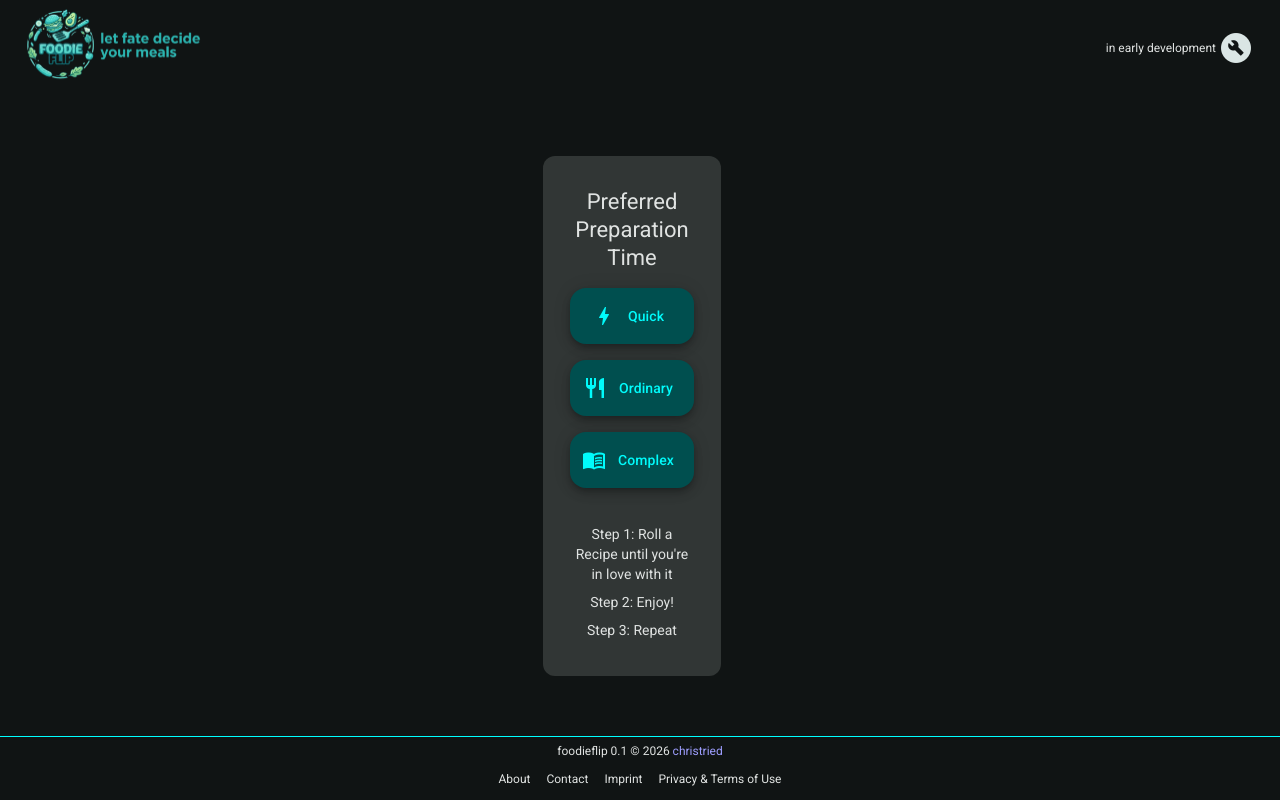
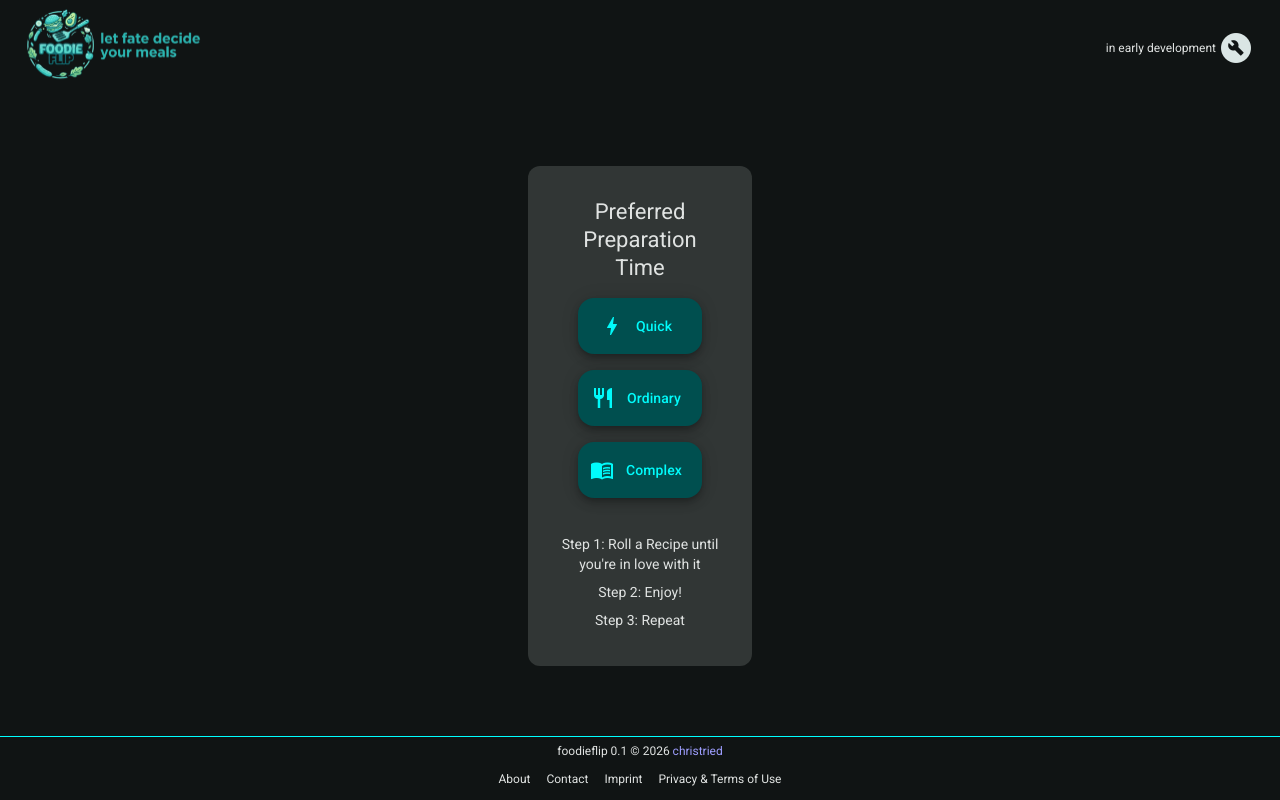
Before and after one commit to christried/foodieflip, an Angular app: page / in a window 1280 px wide. Built offline with nearby package versions, Linux system fonts and the light colour scheme.

Commit message:
minor css: fixed selection component to keep a fixed sizes so it looks less wonky. fixed minor bug where selection component was not centered when recipe component is not displayed.

```diff
--- a/src/app/app.html
+++ b/src/app/app.html
@@ -1,7 +1,7 @@
 <div class="app-container">
   <app-header />
 
-  <div class="body-cards">
+  <div class="body-cards" [class.no-recipe]="!recipesService.currentRecipe()">
     <app-selection class="selection-component" />
 
     <app-recipe class="recipe-component" />
--- a/src/app/app.scss
+++ b/src/app/app.scss
@@ -11,7 +11,7 @@
   flex-wrap: wrap;
   gap: 1rem;
   padding: 1rem;
-  max-width: 70%;
+  width: 70%;
   margin: 0 auto;
   flex: 1; // grows body to push footer down
 }
@@ -20,8 +20,12 @@
   flex: 0 0 25%;
 }
 
+.body-cards.no-recipe .recipe-component {
+  display: none;
+}
+
 .recipe-component {
-  flex: 0 0 1;
+  flex: 1;
 }
 
 @media (min-width: 1024px) {
--- a/src/app/app.ts
+++ b/src/app/app.ts
@@ -1,9 +1,10 @@
-import { Component, signal } from '@angular/core';
+import { Component, inject, signal } from '@angular/core';
 import { RouterOutlet } from '@angular/router';
 import { Header } from './header/header';
 import { Selection } from './selection/selection';
 import { Recipe } from './recipe/recipe';
 import { Footer } from './footer/footer';
+import { RecipesService } from './recipes.service';
 
 @Component({
   selector: 'app-root',
@@ -14,4 +15,5 @@ import { Footer } from './footer/footer';
 export class App {
   protected readonly title = signal('foodieflip');
   protected readonly version = signal('0.1');
+  public readonly recipesService = inject(RecipesService);
 }
--- a/src/app/selection/selection.scss
+++ b/src/app/selection/selection.scss
@@ -1,7 +1,6 @@
 .selection-card {
   max-width: 100%;
   padding: 1rem;
-  flex: 0 0 25%; // Takes 25% of the parent
 
   display: flex;
   align-items: center;
```
